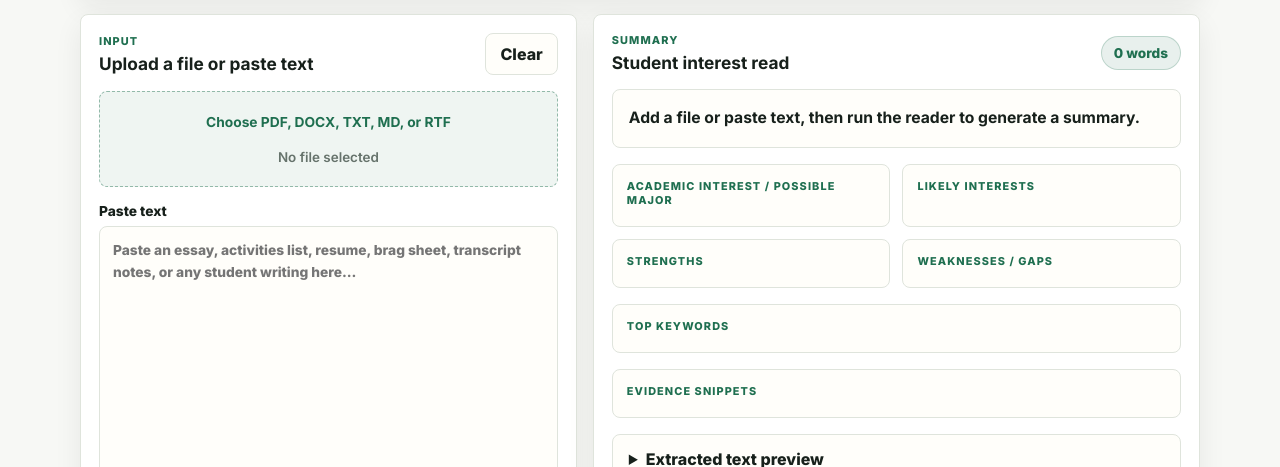
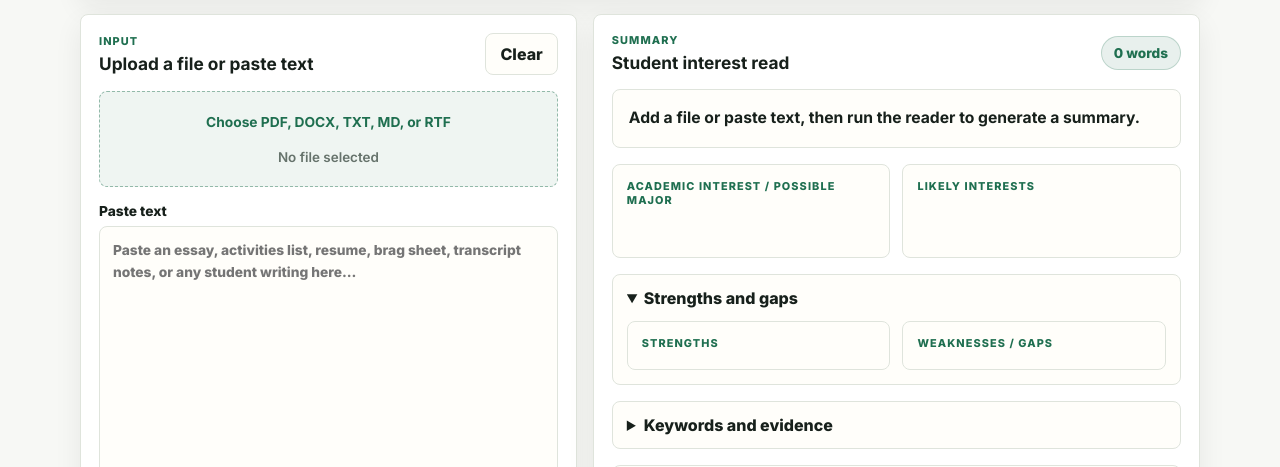
Before and after one commit to Liblivity/AdmitQuest, a plain HTML site: page index.html in a window 1280 px wide. Shown: the part 333-800 px from the top of the page. Drawn offline with nearby package versions, Linux system fonts and the light colour scheme.

Commit message:
Compact research finder layout

```diff
--- a/index.html
+++ b/index.html
@@ -81,7 +81,7 @@
             </p>
           </div>
 
-          <div class="result-grid">
+          <div class="result-grid compact-results">
             <div class="result-block">
               <p class="eyebrow">Academic Interest / Possible Major</p>
               <div id="majorList" class="chip-list"></div>
@@ -92,6 +92,11 @@
               <div id="interestList" class="chip-list"></div>
             </div>
 
+          </div>
+
+          <details class="detail-panel" open>
+            <summary>Strengths and gaps</summary>
+            <div class="result-grid">
               <div class="result-block">
                 <p class="eyebrow">Strengths</p>
                 <ul id="strengthList" class="insight-list"></ul>
@@ -102,7 +107,11 @@
                 <ul id="weaknessList" class="insight-list"></ul>
               </div>
             </div>
+          </details>
 
+          <details class="detail-panel">
+            <summary>Keywords and evidence</summary>
+            <div class="detail-stack">
               <div class="result-block">
                 <p class="eyebrow">Top Keywords</p>
                 <div id="keywordList" class="chip-list"></div>
@@ -112,6 +121,8 @@
                 <p class="eyebrow">Evidence Snippets</p>
                 <ul id="evidenceList" class="evidence-list"></ul>
               </div>
+            </div>
+          </details>
 
           <details class="text-preview">
             <summary>Extracted text preview</summary>
--- a/styles.css
+++ b/styles.css
@@ -163,7 +163,8 @@ select {
 }
 
 textarea {
-  min-height: 300px;
+  min-height: 240px;
+  max-height: 430px;
   resize: vertical;
   padding: 13px;
   line-height: 1.55;
@@ -248,6 +249,7 @@ textarea:focus {
 
 .summary-card,
 .result-block,
+.detail-panel,
 .lab-finder,
 .text-preview {
   border: 1px solid var(--line);
@@ -272,8 +274,34 @@ textarea:focus {
   gap: 12px;
 }
 
+.compact-results .result-block {
+  min-height: 94px;
+}
+
 .result-block {
   padding: 14px;
+}
+
+.detail-panel {
+  overflow: hidden;
+}
+
+.detail-panel summary,
+.text-preview summary {
+  padding: 13px 14px;
+  color: var(--ink);
+  font-weight: 800;
+  cursor: pointer;
+}
+
+.detail-panel .result-grid,
+.detail-stack {
+  padding: 0 14px 14px;
+}
+
+.detail-stack {
+  display: grid;
+  gap: 12px;
 }
 
 .chip-list {
@@ -324,13 +352,6 @@ textarea:focus {
   overflow: hidden;
 }
 
-.text-preview summary {
-  padding: 14px 16px;
-  color: var(--ink);
-  font-weight: 800;
-  cursor: pointer;
-}
-
 .text-preview pre {
   max-height: 260px;
   margin: 0;
@@ -356,6 +377,9 @@ textarea:focus {
 .lab-list {
   display: grid;
   gap: 12px;
+  max-height: 430px;
+  overflow: auto;
+  padding-right: 4px;
 }
 
 .lab-card {
```
Lines whose indentation alone changed are shown as unchanged.
